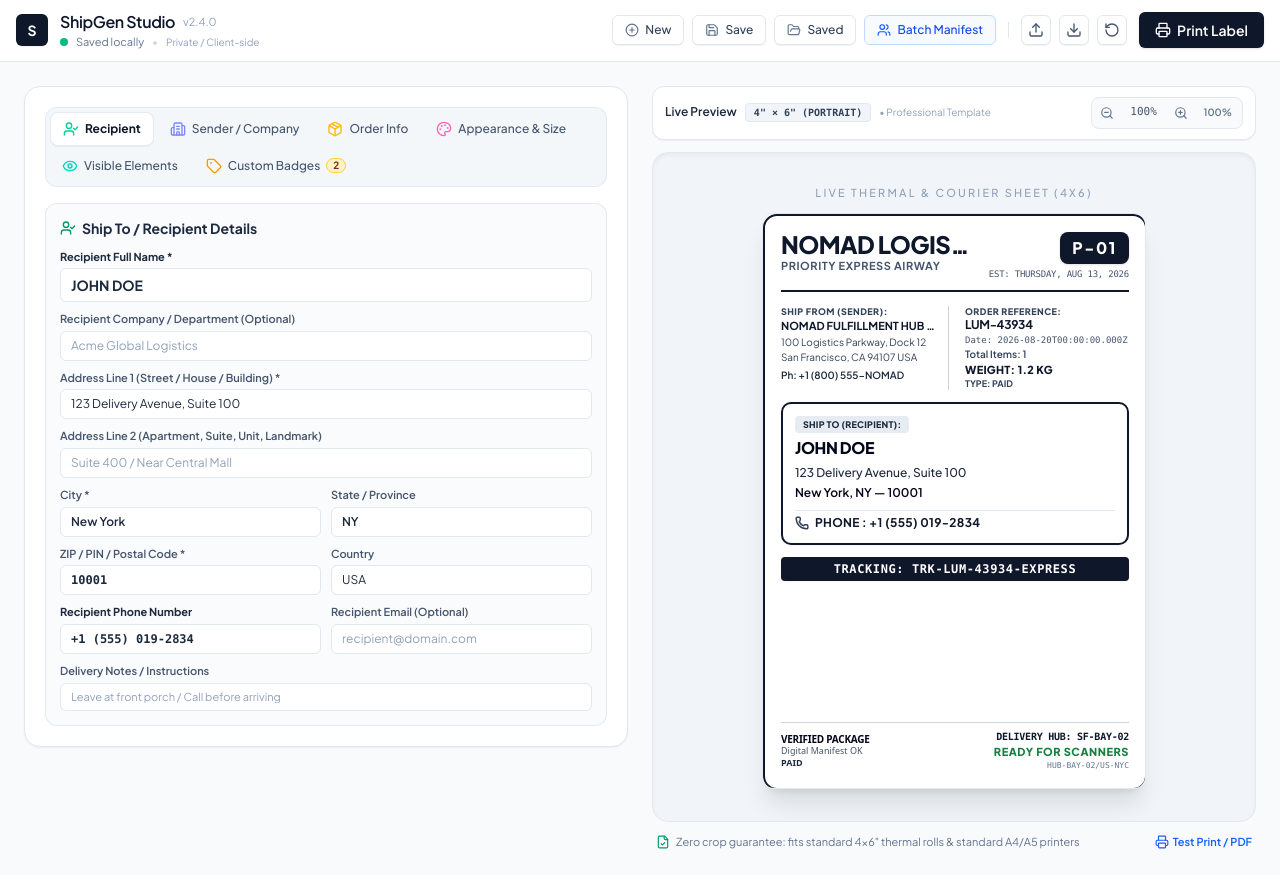
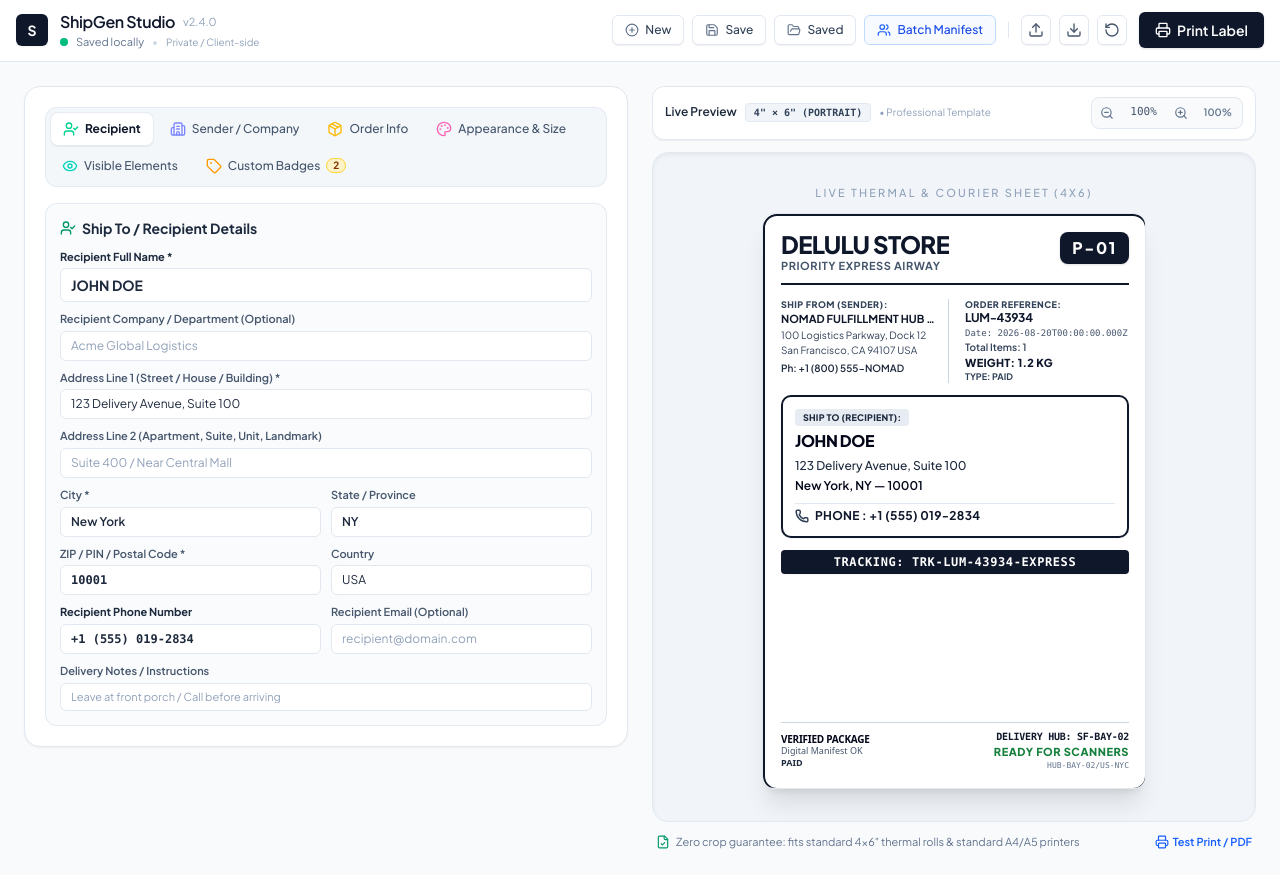
Before and after one commit to shasindhar/Shipping-Label-Generator-, a React (Vite) app: page / in a window 1280 px wide. Built offline with nearby package versions, Linux system fonts and the light colour scheme; a web font is replaced by a local one.

Commit message:
Set default company name to DELULU STORE and remove estimated date from label

```diff
--- a/src/App.tsx
+++ b/src/App.tsx
@@ -87,7 +87,7 @@ export default function App() {
   }, []);
 
   const handleResetDefault = useCallback(() => {
-    if (confirm('Reset label to demo defaults? (Nomad Logistics template data will be restored)')) {
+    if (confirm('Reset label to demo defaults? (DELULU STORE template data will be restored)')) {
       setLabel({ ...DEFAULT_LABEL_DATA, id: `label-${Date.now()}` });
     }
   }, []);
--- a/src/components/editor/SenderSection.tsx
+++ b/src/components/editor/SenderSection.tsx
@@ -64,7 +64,7 @@ const SenderSectionComponent: React.FC<SenderSectionProps> = ({ label, onChange
               type="text"
               value={label.company.name}
               onChange={(e) => handleCompanyChange('name', e.target.value)}
-              placeholder="e.g. NOMAD LOGISTICS"
+              placeholder="e.g. DELULU STORE"
               className="w-full bg-white border border-slate-200 rounded-md px-2.5 py-1.5 text-slate-800 placeholder-slate-400 focus:outline-none focus:ring-1 focus:ring-blue-500 focus:border-blue-500 font-bold"
             />
           </div>
@@ -88,17 +88,6 @@ const SenderSectionComponent: React.FC<SenderSectionProps> = ({ label, onChange
               onChange={(e) => handleCompanyChange('badge', e.target.value)}
               placeholder="e.g. P-01 or EXP"
               className="w-full bg-white border border-slate-200 rounded-md px-2.5 py-1.5 text-slate-800 placeholder-slate-400 focus:outline-none focus:ring-1 focus:ring-blue-500 focus:border-blue-500 font-mono font-bold"
-            />
-          </div>
-
-          <div className="sm:col-span-2">
-            <label className="block text-[11px] font-semibold text-slate-600 mb-1">Estimated Date Label</label>
-            <input
-              type="text"
-              value={label.company.estDate}
-              onChange={(e) => handleCompanyChange('estDate', e.target.value)}
-              placeholder="e.g. EST: Thursday, Aug 13, 2026"
-              className="w-full bg-white border border-slate-200 rounded-md px-2.5 py-1.5 text-slate-800 placeholder-slate-400 focus:outline-none focus:ring-1 focus:ring-blue-500 focus:border-blue-500 font-mono text-[11px]"
             />
           </div>
         </div>
--- a/src/components/editor/VisibilitySection.tsx
+++ b/src/components/editor/VisibilitySection.tsx
@@ -21,7 +21,6 @@ export const VisibilitySection: React.FC<VisibilitySectionProps> = ({ label, onC
     { key: 'logo', label: 'Company Logo', desc: 'Brand logo image' },
     { key: 'companySubtitle', label: 'Company Subtitle', desc: 'Service title below company' },
     { key: 'badgeTag', label: 'Priority / P-01 Badge', desc: 'Top right dark tag' },
-    { key: 'estDate', label: 'Estimated Date', desc: 'Estimated delivery text' },
     { key: 'senderSection', label: 'Sender / Ship From', desc: 'Origin hub and address' },
     { key: 'orderSection', label: 'Order Details Column', desc: 'Reference, weight, items' },
     { key: 'recipientSection', label: 'Ship To / Recipient Card', desc: 'Main recipient address card' },
--- a/src/components/templates/ProfessionalTemplate.tsx
+++ b/src/components/templates/ProfessionalTemplate.tsx
@@ -60,7 +60,7 @@ const ProfessionalTemplateComponent: React.FC<TemplateProps> = ({ label }) => {
             )}
             <div className="flex flex-col min-w-0">
               <h1 className="text-xl sm:text-2xl font-extrabold tracking-tight leading-none uppercase truncate text-slate-900">
-                {company.name || 'NOMAD LOGISTICS'}
+                {company.name || 'DELULU STORE'}
               </h1>
               {visibility.companySubtitle && company.subtitle && (
                 <p className="text-[10px] sm:text-[11px] font-bold tracking-wider text-slate-600 uppercase mt-0.5">
@@ -70,7 +70,7 @@ const ProfessionalTemplateComponent: React.FC<TemplateProps> = ({ label }) => {
             </div>
           </div>
 
-          {/* Right Badge & Est Date */}
+          {/* Right Badge */}
           <div className="flex flex-col items-end shrink-0">
             {visibility.badgeTag && company.badge && (
               <div
@@ -79,11 +79,6 @@ const ProfessionalTemplateComponent: React.FC<TemplateProps> = ({ label }) => {
               >
                 {company.badge}
               </div>
-            )}
-            {visibility.estDate && company.estDate && (
-              <span className="text-[9px] font-mono text-slate-600 mt-1 uppercase tracking-tight text-right">
-                {company.estDate}
-              </span>
             )}
           </div>
         </div>
--- a/src/utils/defaults.ts
+++ b/src/utils/defaults.ts
@@ -2,16 +2,16 @@ import { LabelData } from '../types';
 
 export const DEFAULT_LABEL_DATA: LabelData = {
   id: 'default-label-01',
-  name: 'Nomad Express Priority Shipment',
+  name: 'Delulu Store Priority Shipment',
   updatedAt: new Date().toISOString(),
   company: {
-    name: 'NOMAD LOGISTICS',
+    name: 'DELULU STORE',
     subtitle: 'PRIORITY EXPRESS AIRWAY',
     badge: 'P-01',
     logoUrl: '',
     logoSize: 48,
     logoPosition: 'left',
-    estDate: 'EST: Thursday, Aug 13, 2026',
+    estDate: '',
   },
   sender: {
     name: 'NOMAD FULFILLMENT HUB #04',
@@ -122,7 +122,7 @@ export const DEFAULT_LABEL_DATA: LabelData = {
     logo: true,
     companySubtitle: true,
     badgeTag: true,
-    estDate: true,
+    estDate: false,
     senderSection: true,
     orderSection: true,
     recipientSection: true,
@@ -147,13 +147,13 @@ export const createBlankLabel = (): LabelData => ({
   name: 'New Custom Label',
   updatedAt: new Date().toISOString(),
   company: {
-    name: 'YOUR COMPANY NAME',
+    name: 'DELULU STORE',
     subtitle: 'COURIER & FREIGHT SERVICES',
     badge: 'EXP-1',
     logoUrl: '',
     logoSize: 48,
     logoPosition: 'left',
-    estDate: `EST: ${new Date().toLocaleDateString('en-US', { weekday: 'short', month: 'short', day: 'numeric', year: 'numeric' })}`,
+    estDate: '',
   },
   sender: {
     name: 'SENDER NAME / DISPATCH',
--- a/src/utils/storage.ts
+++ b/src/utils/storage.ts
@@ -1,15 +1,27 @@
 import { LabelData } from '../types';
 import { DEFAULT_LABEL_DATA } from './defaults';
 
-const STORAGE_KEY_AUTOSAVE = 'shipping_label_autosave_v2';
+const STORAGE_KEY_AUTOSAVE = 'shipping_label_autosave_v3';
 const STORAGE_KEY_SAVED_LIST = 'shipping_label_saved_list_v2';
 
 export const loadAutosavedLabel = (): LabelData => {
   try {
-    const raw = localStorage.getItem(STORAGE_KEY_AUTOSAVE);
+    const raw = localStorage.getItem(STORAGE_KEY_AUTOSAVE) || localStorage.getItem('shipping_label_autosave_v2');
     if (raw) {
       const parsed = JSON.parse(raw);
-      return { ...DEFAULT_LABEL_DATA, ...parsed, company: { ...DEFAULT_LABEL_DATA.company, ...parsed.company }, appearance: { ...DEFAULT_LABEL_DATA.appearance, ...parsed.appearance }, visibility: { ...DEFAULT_LABEL_DATA.visibility, ...parsed.visibility } };
+      if (parsed.company?.name === 'NOMAD LOGISTICS') {
+        parsed.company.name = 'DELULU STORE';
+      }
+      if (parsed.company) {
+        parsed.company.estDate = '';
+      }
+      return {
+        ...DEFAULT_LABEL_DATA,
+        ...parsed,
+        company: { ...DEFAULT_LABEL_DATA.company, ...parsed.company },
+        appearance: { ...DEFAULT_LABEL_DATA.appearance, ...parsed.appearance },
+        visibility: { ...DEFAULT_LABEL_DATA.visibility, ...parsed.visibility, estDate: false, barcode: false, qrCode: false },
+      };
     }
   } catch (err) {
     console.error('Failed to load autosaved label:', err);
```
